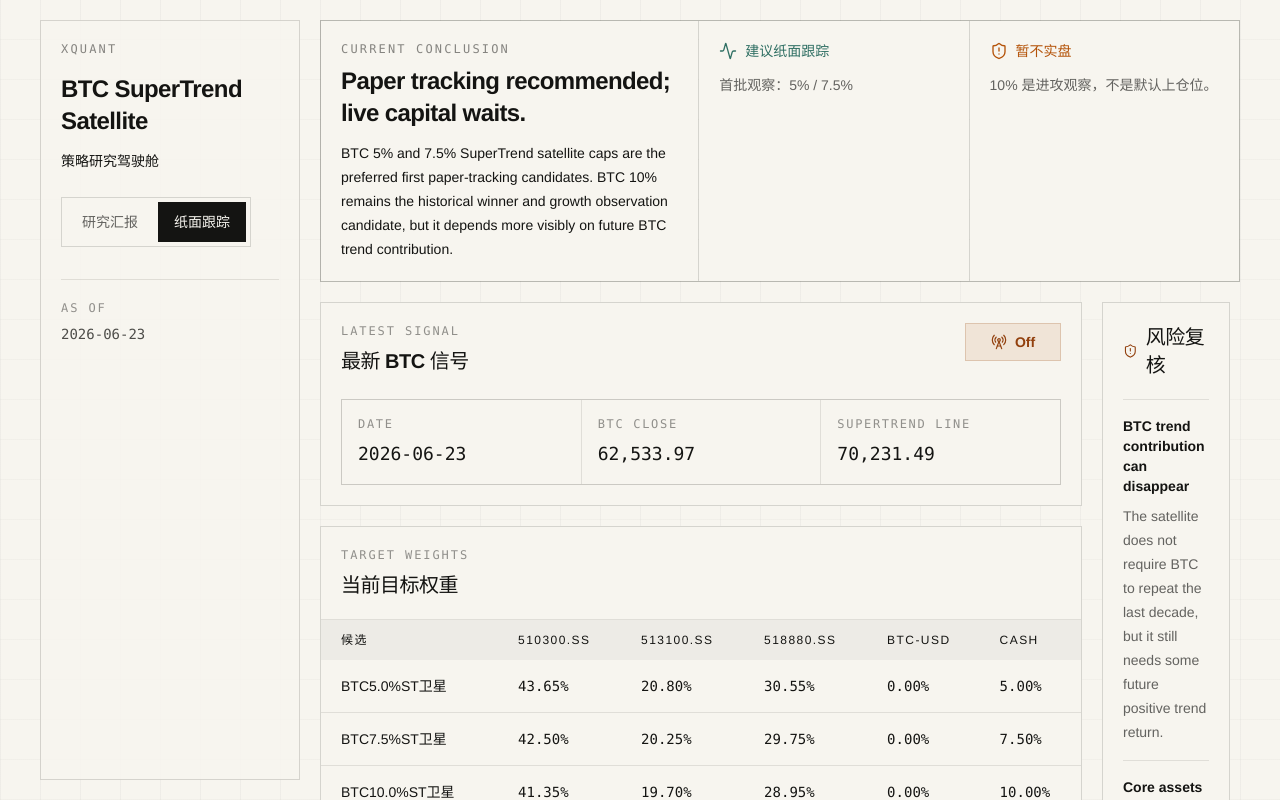
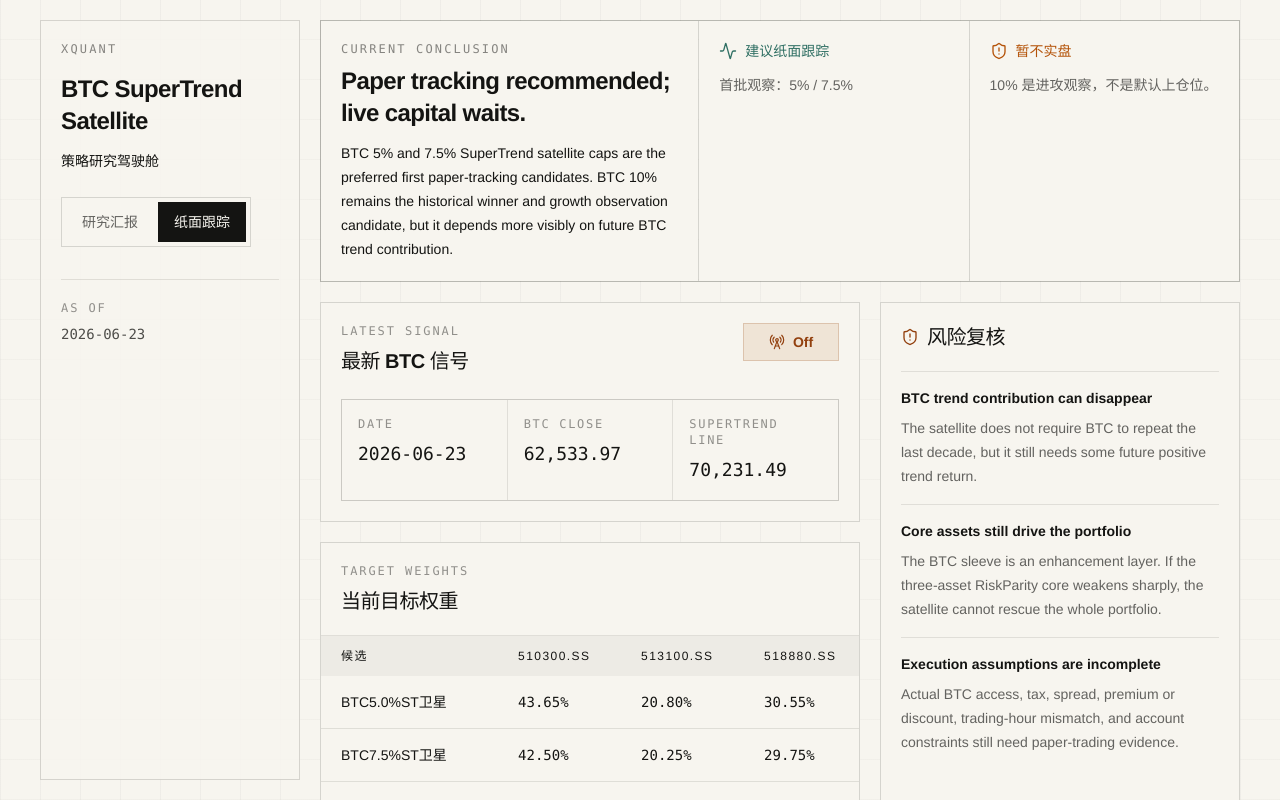
Before and after one commit to NightRain233/xquant, a React (Vite) app in the folder dashboard/: page / in a window 1280 px wide. Both pictures are taken after a click on the button "纸面跟踪". Shown: the top 800 px of the page. Built offline with nearby package versions, Linux system fonts and the light colour scheme.

Commit message:
polish: verify strategy dashboard layout

```diff
--- a/dashboard/src/components/AppShell.tsx
+++ b/dashboard/src/components/AppShell.tsx
@@ -28,7 +28,7 @@ export function AppShell({ strategy }: AppShellProps) {
           </div>
         </aside>
 
-        <main className="space-y-5">
+        <main className="min-w-0 space-y-5">
           <DecisionStrip strategy={strategy} />
           {mode === "report" ? (
             <ResearchReportPage strategy={strategy} />
--- a/dashboard/src/components/CandidateTable.tsx
+++ b/dashboard/src/components/CandidateTable.tsx
@@ -7,12 +7,12 @@ type CandidateTableProps = {
 
 export function CandidateTable({ metrics }: CandidateTableProps) {
   return (
-    <section className="border border-ink/15 bg-paper">
+    <section className="min-w-0 overflow-hidden border border-ink/15 bg-paper">
       <div className="border-b border-ink/10 p-5">
         <p className="font-mono text-xs uppercase tracking-[0.16em] text-ink/45">Candidate metrics</p>
         <h2 className="mt-2 text-2xl font-semibold tracking-tight">候选对比</h2>
       </div>
-      <div className="overflow-x-auto">
+      <div className="w-full overflow-x-auto">
         <table className="min-w-[900px] border-collapse text-left text-sm">
           <thead className="bg-ink/[0.04] text-xs uppercase tracking-[0.12em] text-ink/48">
             <tr>
--- a/dashboard/src/components/TargetWeightsPanel.tsx
+++ b/dashboard/src/components/TargetWeightsPanel.tsx
@@ -9,12 +9,12 @@ export function TargetWeightsPanel({ rows }: TargetWeightsPanelProps) {
   const assets = Object.keys(rows[0]?.weights ?? {});
 
   return (
-    <section className="border border-ink/15 bg-paper">
+    <section className="min-w-0 overflow-hidden border border-ink/15 bg-paper">
       <div className="border-b border-ink/10 p-5">
         <p className="font-mono text-xs uppercase tracking-[0.16em] text-ink/45">Target weights</p>
         <h2 className="mt-2 text-xl font-semibold tracking-tight">当前目标权重</h2>
       </div>
-      <div className="overflow-x-auto">
+      <div className="w-full overflow-x-auto">
         <table className="min-w-[760px] border-collapse text-left text-sm">
           <thead className="bg-ink/[0.04] text-xs uppercase tracking-[0.12em] text-ink/48">
             <tr>
--- a/dashboard/src/pages/PaperTrackingPage.tsx
+++ b/dashboard/src/pages/PaperTrackingPage.tsx
@@ -10,8 +10,8 @@ type PaperTrackingPageProps = {
 
 export function PaperTrackingPage({ strategy }: PaperTrackingPageProps) {
   return (
-    <div className="grid gap-5 xl:grid-cols-[1.2fr_0.8fr]">
-      <div className="space-y-5">
+    <div className="grid min-w-0 gap-5 xl:grid-cols-[minmax(0,1.2fr)_minmax(320px,0.8fr)]">
+      <div className="min-w-0 space-y-5">
         <LatestSignalPanel signal={strategy.latestSignal} />
         <TargetWeightsPanel rows={strategy.targetWeights} />
         <PaperRulesPanel rules={strategy.paperTradingRules} />
--- a/dashboard/src/pages/ResearchReportPage.tsx
+++ b/dashboard/src/pages/ResearchReportPage.tsx
@@ -11,10 +11,10 @@ type ResearchReportPageProps = {
 
 export function ResearchReportPage({ strategy }: ResearchReportPageProps) {
   return (
-    <div className="space-y-5">
+    <div className="min-w-0 space-y-5">
       <MetricCardGrid metrics={strategy.candidateMetrics} />
       <CandidateTable metrics={strategy.candidateMetrics} />
-      <div className="grid gap-5 xl:grid-cols-2">
+      <div className="grid min-w-0 gap-5 xl:grid-cols-2">
         <NavChart series={strategy.navSeries} />
         <UnderwaterChart series={strategy.underwaterSeries} />
       </div>
```
